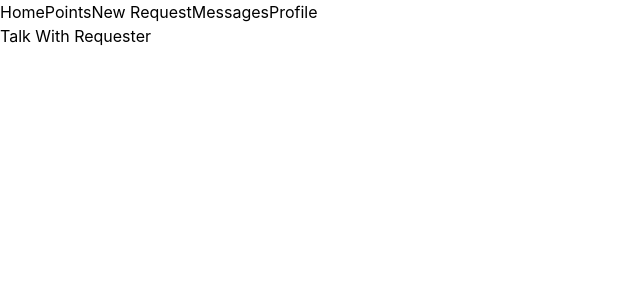
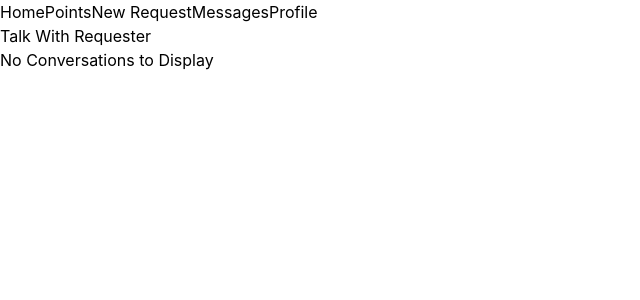
Before and after one commit to mauty/helpnetwork, a Next.js app in the folder client/: page /messages in a window 1280 px wide. Shown: the top 300 px of the page, without its empty margins (0-640 px from the left). Built offline with nearby package versions, Linux system fonts and the light colour scheme; no server answers.

Commit message:
Add conditional rendering

```diff
--- a/client/pages/messages/[id].js
+++ b/client/pages/messages/[id].js
@@ -23,7 +23,6 @@ function Conversation(props) {
 			refetchInterval: 10000,
 		},
 	);
-	console.log('Data >>>>', data);
 
 	const refreshButton = useRef(null);
 
@@ -41,6 +40,8 @@ function Conversation(props) {
 			console.log('Reload function >>>>> ', refreshButton.current);
 		}, 1500);
 	}
+
+	console.log('Data >>>>', data);
 
 	return (
 		<>
--- a/client/pages/messages/index.js
+++ b/client/pages/messages/index.js
@@ -16,7 +16,9 @@ function Messages(props) {
 		<>
 			<NavBar />
 			<Container title='Talk With Requester'>
-				{data && <ConversationList key={data.id} data={data} />}
+				{(data && <ConversationList key={data.id} data={data} />) || (
+					<h1>No Conversations to Display</h1>
+				)}
 			</Container>
 		</>
 	);
```
